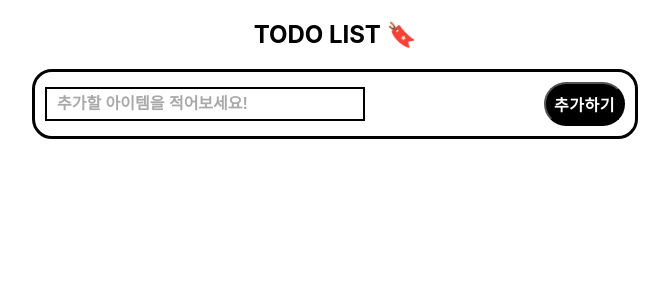
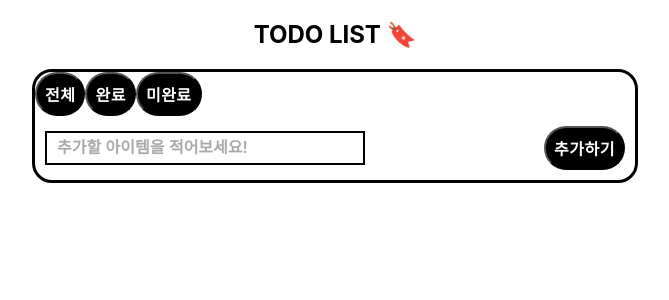
Before and after one commit to heeji289/react-todo-list, a React (Create React App) app: page / in a window 1280 px wide. Shown: the top 300 px of the page, without its empty margins (305-974 px from the left). Built offline with nearby package versions, Linux system fonts and the light colour scheme; the HTML template or start-up script is replaced by a standard one.

Commit message:
feat: 아이템 필터링 기능 추가

```diff
--- a/src/Todo/TodoList.tsx
+++ b/src/Todo/TodoList.tsx
@@ -1,3 +1,4 @@
+import React from 'react';
 import { useMemo } from 'react';
 import { useState } from 'react';
 import { BiCheckbox, BiCheckboxChecked, BiTrash } from 'react-icons/bi';
@@ -10,7 +11,11 @@ type ItemType = {
   isCompleted: boolean;
 };
 
+const FILTER_LIST = ['all', 'completed', 'progress'] as const;
+type FilterListType = typeof FILTER_LIST[number];
+
 export function TodoList() {
+  const [itemFilter, setItemFilter] = useState<FilterListType>('all');
   const [itemList, setItemList] = useState<ItemType[]>([]);
   const [inputText, setInputText] = useState('');
 
@@ -49,22 +54,53 @@ export function TodoList() {
     );
   };
 
-  const renderItemList = useMemo(() => {
-    return itemList.map(v => {
-      return (
-        <TodoItem
-          key={v.itemID}
-          item={v}
-          onClickDelete={onClickDelete}
-          onToggleCheck={onToggleCheck}
-        />
-      );
+  const onApplyFilter = (status: FilterListType) => {
+    setItemFilter(status);
+  };
+
+  const filteredItemList = useMemo(() => {
+    return itemList.filter(item => {
+      if (itemFilter === 'all') {
+        return true;
+      } else if (itemFilter === 'completed') {
+        return item.isCompleted;
+      } else if (itemFilter === 'progress') {
+        return !item.isCompleted;
+      } else {
+        return false;
+      }
     });
-  }, [itemList]);
+  }, [itemList, itemFilter]);
 
   return (
     <div className={styles.itemList}>
-      {renderItemList}
+      <div
+        style={{
+          display: 'flex',
+          flexDirection: 'row',
+        }}>
+        <button
+          className={styles.addButton}
+          onClick={() => onApplyFilter('all')}>
+          전체
+        </button>
+        <button
+          className={styles.addButton}
+          onClick={() => onApplyFilter('completed')}>
+          완료
+        </button>
+        <button
+          className={styles.addButton}
+          onClick={() => onApplyFilter('progress')}>
+          미완료
+        </button>
+      </div>
+
+      <TodoListComponent
+        list={filteredItemList}
+        onClickDelete={onClickDelete}
+        onToggleCheck={onToggleCheck}
+      />
 
       <div className={styles.textInputContainer}>
         <input
@@ -81,6 +117,31 @@ export function TodoList() {
     </div>
   );
 }
+
+const TodoListComponent = React.memo(
+  ({
+    list,
+    onClickDelete,
+    onToggleCheck,
+  }: {
+    list: ItemType[];
+    onClickDelete: (itemID: string) => void;
+    onToggleCheck: (itemID: string) => void;
+  }) => {
+    return (
+      <>
+        {list.map(v => (
+          <TodoItem
+            key={v.itemID}
+            item={v}
+            onClickDelete={onClickDelete}
+            onToggleCheck={onToggleCheck}
+          />
+        ))}
+      </>
+    );
+  }
+);
 
 function TodoItem({
   item,
```
